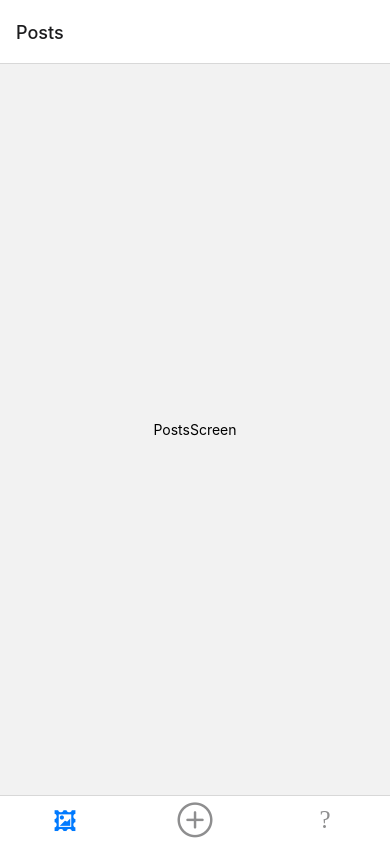
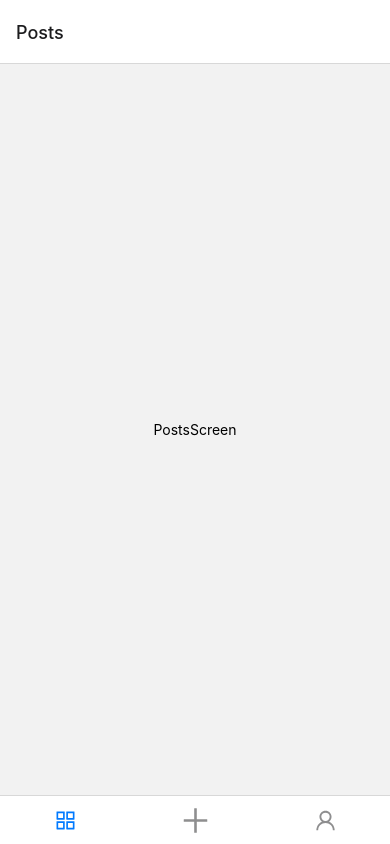
Before and after one commit to namhels/rn-social, a React Native app: screen / in a window 390 px wide. Built offline with nearby package versions, Linux system fonts and the light colour scheme.

Commit message:
add icons

```diff
--- a/App.js
+++ b/App.js
@@ -4,8 +4,6 @@
 import { NavigationContainer } from "@react-navigation/native";
 import { useRoute } from "./router";
 
-// import RegistrationScreen from "./Screens/auth/RegistrationScreen";
-
 export default function App() {
   const routing = useRoute(true);
 
--- a/Screens/auth/LoginScreen.js
+++ b/Screens/auth/LoginScreen.js
@@ -23,7 +23,7 @@ const initialState = {
 
 SplashScreen.preventAutoHideAsync();
 
-export default function LoginScreen() {
+export default function LoginScreen({ navigation }) {
   const [isShowKeyboard, setIsShowKeyboard] = useState(false);
   const [state, setState] = useState(initialState);
   const [isReady, setIsReady] = useState(false);
@@ -148,6 +148,7 @@ export default function LoginScreen() {
                   <Text style={styles.btnTitle}>Увійти</Text>
                 </TouchableOpacity>
                 <TouchableOpacity
+                  onPress={() => navigation.navigate("Register")}
                   style={{
                     ...styles.linkToLogin,
                     display: isShowKeyboard ? "none" : "flex",
--- a/package.json
+++ b/package.json
@@ -10,6 +10,7 @@
   },
   "dependencies": {
     "@react-native-community/masked-view": "^0.1.11",
+    "@react-navigation/bottom-tabs": "^6.5.7",
     "@react-navigation/native": "^6.1.6",
     "@react-navigation/stack": "^6.3.16",
     "expo": "^46.0.21",
@@ -17,6 +18,7 @@
     "expo-splash-screen": "~0.16.2",
     "expo-status-bar": "~1.4.4",
     "react": "18.0.0",
+    "react-icons": "^4.9.0",
     "react-native": "0.69.9",
     "react-native-gesture-handler": "~2.5.0",
     "react-native-reanimated": "~2.9.1",
--- a/router.js
+++ b/router.js
@@ -6,15 +6,17 @@ import { createBottomTabNavigator } from "@react-navigation/bottom-tabs";
 const AuthStack = createStackNavigator();
 const MainTab = createBottomTabNavigator();
 
-// import LoginScreen from "./screens/auth/LoginScreen";
-import RegisterScreen from "./screens/auth/RegisterScreen";
-import PostsScreen from "./screens/mainScreen/PostsScreen";
-import CreateScreen from "./screens/mainScreen/CreateScreen";
-import ProfileScreen from "./screens/mainScreen/ProfileScreen";
+import LoginScreen from "./Screens/auth/LoginScreen";
+import RegistrationScreen from "./Screens/auth/RegistrationScreen";
+import PostsScreen from "./Screens/mainScreen/PostsScreen";
+import CreatePostsScreen from "./Screens/mainScreen/CreatePostsScreen";
+import ProfileScreen from "./Screens/mainScreen/ProfileScreen";
 
-// icons import
-import { MaterialCommunityIcons } from "@expo/vector-icons";
-import { AntDesign } from "@expo/vector-icons";
+import {
+  AiOutlineAppstore,
+  AiOutlinePlus,
+  AiOutlineUser,
+} from "react-icons/ai";
 
 export const useRoute = (isAuth) => {
   if (!isAuth) {
@@ -32,7 +34,7 @@ export const useRoute = (isAuth) => {
             headerShown: false,
           }}
           name="Register"
-          component={RegisterScreen}
+          component={RegistrationScreen}
         />
       </AuthStack.Navigator>
     );
@@ -42,11 +44,7 @@ export const useRoute = (isAuth) => {
       <MainTab.Screen
         options={{
           tabBarIcon: ({ focused, size, color }) => (
-            <MaterialCommunityIcons
-              name="postage-stamp"
-              size={size}
-              color={color}
-            />
+            <AiOutlineAppstore name="postage-stamp" size={size} color={color} />
           ),
         }}
         name="Posts"
@@ -55,20 +53,16 @@ export const useRoute = (isAuth) => {
       <MainTab.Screen
         options={{
           tabBarIcon: ({ focused, size, color }) => (
-            <AntDesign name="pluscircleo" size={35} color={color} />
+            <AiOutlinePlus name="pluscircleo" size={35} color={color} />
           ),
         }}
         name="Create"
-        component={CreateScreen}
+        component={CreatePostsScreen}
       />
       <MainTab.Screen
         options={{
           tabBarIcon: ({ focused, size, color }) => (
-            <MaterialCommunityIcons
-              name="face-profile"
-              size={size}
-              color={color}
-            />
+            <AiOutlineUser name="face-profile" size={size} color={color} />
           ),
         }}
         name="Profile"
```
Also changed, not shown: 1 other file (tests, documents, lock files or other folders).
